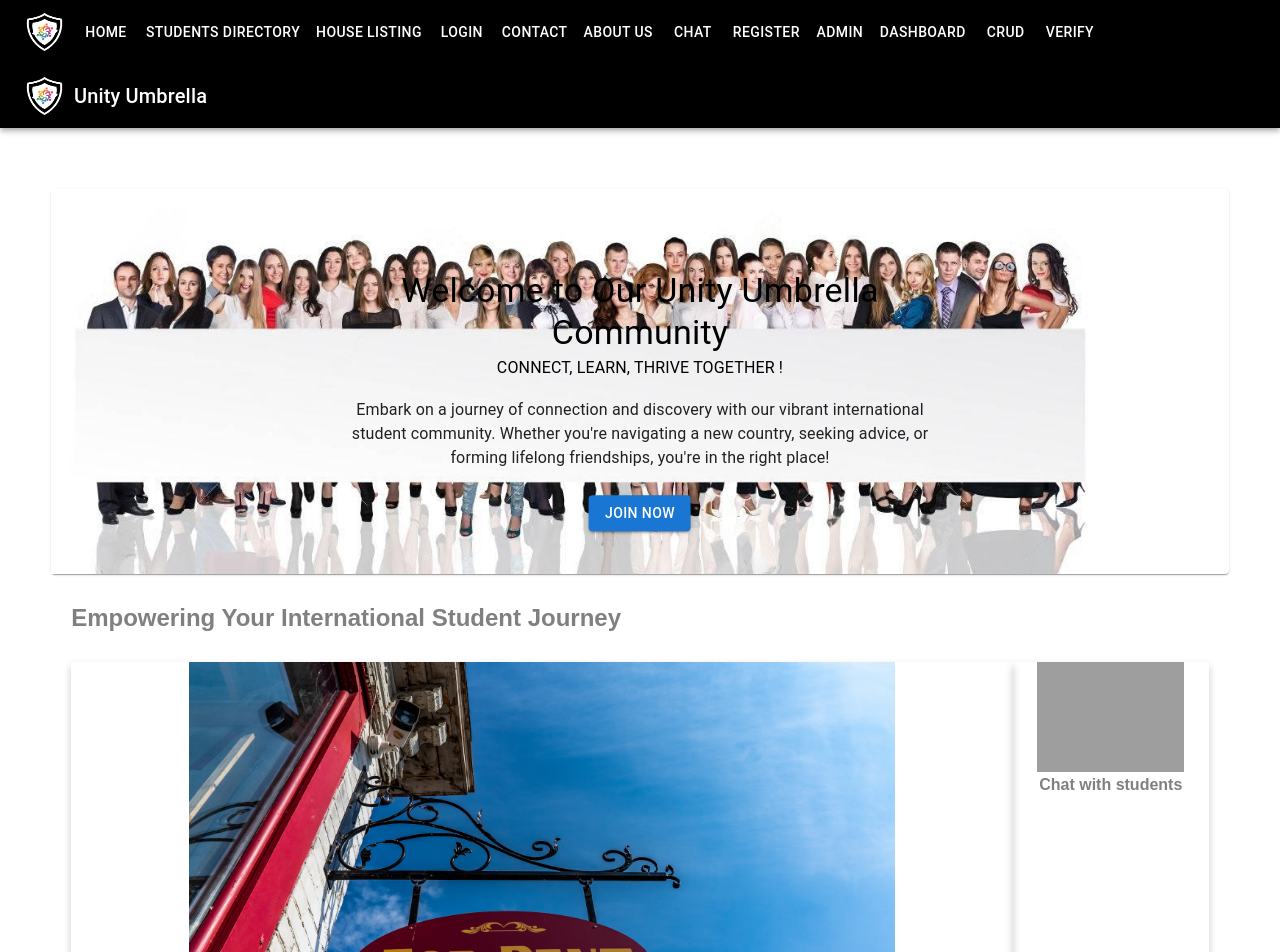
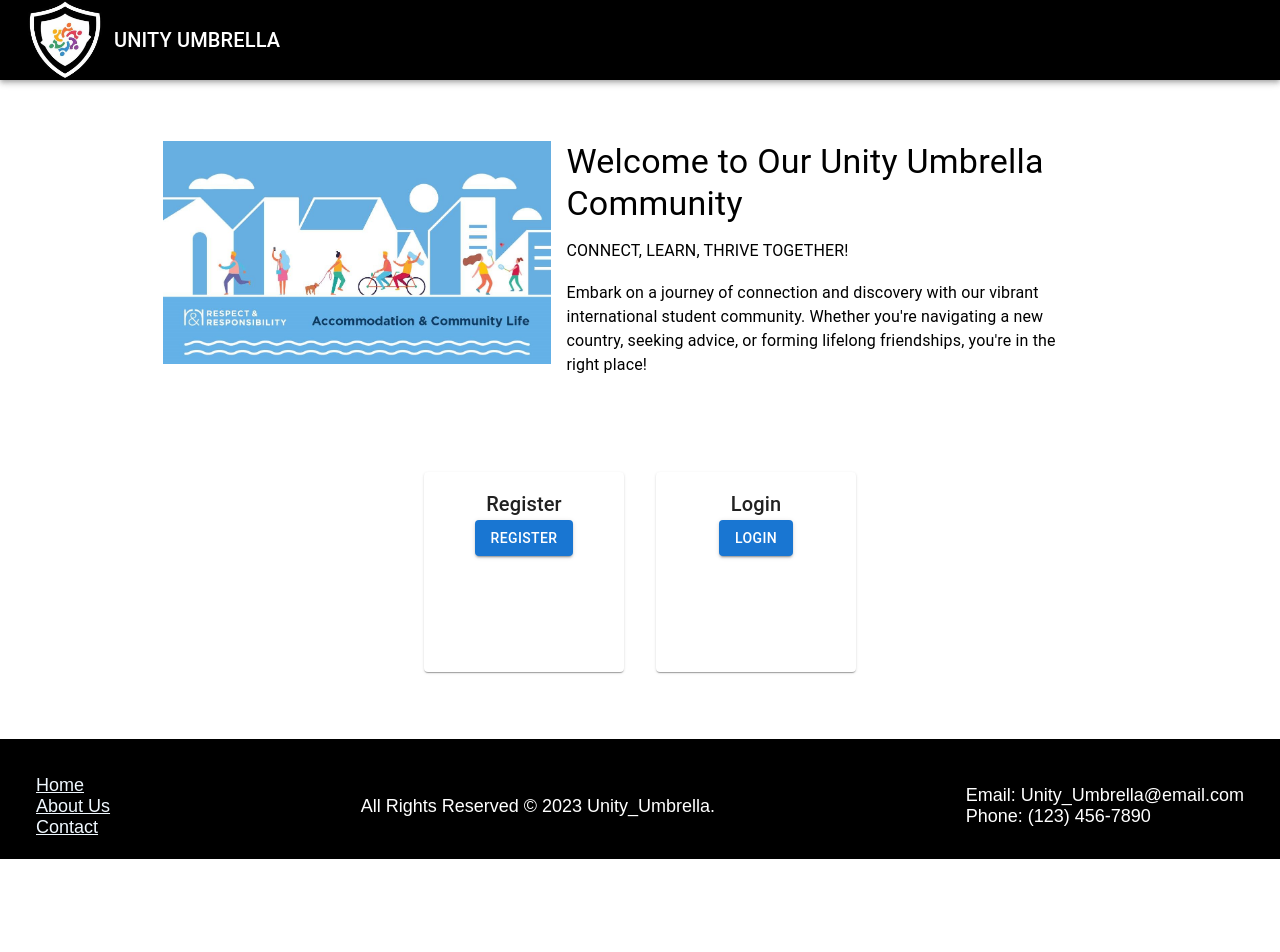
Before and after one commit to Unity-Umbrella/unity_umbrella, a React (Create React App) app: page / in a window 1280 px wide. Shown: the top 952 px of the page. After the commit the page ends 859 px from the top, so only its background shows below. Built offline with nearby package versions, Linux system fonts and the light colour scheme; grey boxes are pictures that could not be loaded.

Commit message:
feat:home ui

```diff
--- a/src/App.tsx
+++ b/src/App.tsx
@@ -23,7 +23,7 @@ function App() {
   return (
       <Router>
           <div className="App">
-              <Header />
+              {/* <Header /> */}
 
               <Routes>
                   <Route path="/" element={<Home/>}/>
--- a/src/components/Footer/Footer.tsx
+++ b/src/components/Footer/Footer.tsx
@@ -5,7 +5,7 @@ import {colors} from "../../styles/colors";
 
 const Footer: React.FC = () => {
     const footerStyle: React.CSSProperties = {
-        backgroundColor: '#333',
+        backgroundColor: colors.black,
         color: '#fff',
         padding: '16px',
         bottom: 0,
@@ -14,36 +14,31 @@ const Footer: React.FC = () => {
     };
 
     const sectionStyle: React.CSSProperties = {
-        fontSize: '14px',
-
+        fontSize: '18px',
+        margin:"20px"
     };
 
 
 
     return (
-        <footer style={footerStyle}>
+        <footer style={footerStyle} >
             <div style={{ display: 'flex', justifyContent: 'space-between', alignItems: 'center' }}>
                 <div style={sectionStyle}>
-                    <h3>Contact Us</h3>
-                    <p>Email: Unity_Umbrella@email.com</p>
-                    <p>Phone: (123) 456-7890</p>
-                </div>
-                <div style={sectionStyle}>
-                   <a href=""><h3>Follow Us</h3></a>
-                   <a href="www.Twitter.com"><p>Twitter</p></a>
-                  <a href="www.Facebook.com"><p>Facebook</p></a>
-                   <a href="www.Instragram.com"><p>Instagram</p></a>
-                </div>
-                <div style={sectionStyle}>
-                    <h3>Links</h3>
                    <a href="/"><p>Home</p></a>
                     <a href="about-us"><p>About Us</p></a>
                    <a href="contact-us"><p>Contact</p></a>
                 </div>
+                <div style={{ ...sectionStyle, marginTop: '20px' }}>
+                    <p>All Rights Reserved &copy; 2023 Unity_Umbrella.</p>
+                </div>
+                <div style={sectionStyle}>
+                    {/* <h3>Contact Us</h3> */}
+                    <p>Email: Unity_Umbrella@email.com</p>
+                    <p>Phone: (123) 456-7890</p>
+                </div>
+
             </div>
-            <div style={{ ...sectionStyle, marginTop: '20px' }}>
-                <p>&copy; 2023 Unity_Umbrella. All rights reserved.</p>
-            </div>
+
         </footer>
     );
 };
--- a/src/components/Header/Header.tsx
+++ b/src/components/Header/Header.tsx
@@ -39,7 +39,7 @@ const Header: React.FC = () => {
   return (
     <AppBar position="static" style={{ backgroundColor: colors.black }}>
         <Toolbar>
-        <img src="images/logoD.jpg" alt="Your Logo" style={{ marginRight: '10px', width: '5vh', height:'5vh'}} />
+        <img src="images/logoD.jpg" alt="Your Logo" style={{ marginRight: '10px', width: '10vh', height:'10vh'}} /><p>UNITY UMBRELLA</p>
 
         {isSmallScreen ? (
           <>
--- a/src/pages/Home/Home.tsx
+++ b/src/pages/Home/Home.tsx
@@ -1,5 +1,6 @@
 import React from 'react';
-import {Container, Typography, Button, Paper} from '@mui/material';
+import {Card, CardContent,Container, Typography, Button, Paper,Grid} from '@mui/material';
+
 import Footer from "../../components/Footer/Footer";
 import {styled} from '@mui/system';
 import AppBar from '@mui/material/AppBar';
@@ -17,14 +18,31 @@ const BannerPaper = styled(Paper)(({theme}) => ({
     marginTop: theme.spacing(2),
 }));
 
-const JoinButton = styled(Button)(({theme}) => ({
-    marginTop: theme.spacing(2),
-    backgroundColor: "#d9ed92",
-    color: "black",
-    fontWeight: "bold"
-}));
 
 
+const bannerStyle = {
+    background: 'linear-gradient(to right, #2196F3, #3F51B5)',
+    color: '#fff',
+    padding: '64px 0',
+    textAlign: 'center',
+  };
+
+  const bannerContentStyle = {
+    maxWidth: '800px',
+    margin: 'auto',
+  };
+
+  const imageStyle = {
+    maxWidth: '100%',
+    height: 'auto',
+    borderRadius: '8px', // Optional: Add rounded corners
+  };
+
+  const learnMoreButtonStyle = {
+    marginTop: '16px',
+    color: '#fff',
+    borderColor: '#fff',
+  };
 function Home() {
     const navigate = useNavigate();
     console.log(UserData.getUserId());
@@ -34,9 +52,9 @@ function Home() {
                 <AppBar position="static" style={{backgroundColor: colors.black}}>
                     <Toolbar>
                         <img src="images/logoD.jpg" alt="Your Logo"
-                             style={{marginRight: '10px', width: '5vh', height: '5vh'}}/>
+                             style={{marginRight: '10px', width: '10vh', height: '10vh'}}/>
                         <Typography variant="h6" component="div">
-                            Unity Umbrella
+                           UNITY UMBRELLA
                         </Typography>
                     </Toolbar>
                 </AppBar> : <Header/>}
@@ -44,15 +62,15 @@ function Home() {
 
             <section id='main'>
                 <div className="header">
-                    <Paper style={{position: 'relative',}}>
-                        {/* Image */}
+                    {/* <Paper style={{position: 'relative',}}>
+
                         <img
                             src="images/hbanner.jpeg" // Replace with the actual path to your image
                             alt="Banner Image"
                             style={{width: '90%', height: '13%', display: 'block'}}
                         />
 
-                        {/* Content */}
+
                         <div style={{
                             position: 'absolute',
                             top: '55%',
@@ -77,39 +95,39 @@ function Home() {
                                 Join Now
                             </Button>
                         </div>
-                    </Paper>
-                    {/* <Container maxWidth="lg"> */}
-                    {/* <Grid container spacing={2} alignItems="center">
-                        <img src='images/hbanner.jpeg' alt="Header Image" width="100%" /> */}
-                    {/* <Grid item xs={12} sm={6}>
-                                <img src='images/.jpeg' alt="Header Image" width="100%" />
-                            </Grid>
-                            <Grid item xs={12} sm={6}>
-                                <Typography variant="h3" component="h5">
-                                    We Connect Student to Student
-                                </Typography> */}
-                    {/* </Grid> */}
-                    {/* </Grid> */}
+                    </Paper> */}
 
-                    {/* </Container> */}
+       <Container>
+        <Grid container  alignItems="left" marginLeft={1} columnSpacing={10}>
+          <Grid item xs={6} md={4}>
+          <img
+                            src="images/banner.jpg" // Replace with the actual path to your image
+                            alt="Banner Image"
+                            style={{width: '120%', display: 'block'}}
+                        />
+          </Grid>
+          <Grid item xs={12} md={6}>
+            <Typography variant="h4" gutterBottom>
+              Welcome to Our Unity Umbrella Community
+            </Typography>
+            <Typography variant="subtitle1" paragraph>
+              CONNECT, LEARN, THRIVE TOGETHER!
+            </Typography>
+            <Typography variant="body1" paragraph>
+              Embark on a journey of connection and discovery with our vibrant international student community.
+              Whether you're navigating a new country, seeking advice, or forming lifelong friendships, you're in the right place!
+            </Typography>
+            <Button variant="outlined" style={learnMoreButtonStyle}>
+              Learn More
+            </Button>
+          </Grid>
+        </Grid>
+      </Container>
+
 
                 </div>
 
-                {/* <BannerPaper elevation={3}>
-                    <Typography variant="h4">Welcome to Our Unity Umbrella Community!</Typography>
-                    <Typography variant="subtitle1" style={{ marginBottom: '10px' }}>Connect, Learn, Thrive Together!</Typography>
-                    <Typography variant="body1" style={{ marginBottom: '25px' }} paragraph>
-                        Embark on a journey of connection and discovery with our vibrant international student community.
-                        Whether you're navigating a new country, seeking advice, or forming lifelong friendships, you're in the right place!
-                    </Typography>
-                    <JoinButton
-                        variant="contained"
-                        href="#join-link"
-                        endIcon={<ArrowForwardIcon />}>
-                        Join Now
-                    </JoinButton>
-                </BannerPaper> */}
-                <section id="feature">
+                {/* <section id="feature">
                     <h2> Empowering Your International Student Journey</h2>
                     <div className="maincard">
 
@@ -130,7 +148,31 @@ function Home() {
                         </div>
                     </div>
 
-                </section>
+                </section> */}
+                <Container>
+      <Grid container justifyContent="center">
+        <Grid item>
+          <Card style={{width: '200px',height: '200px',textAlign: 'center',margin: '16px',}}>
+            <CardContent>
+              <Typography variant="h6">Register</Typography>
+              <Button variant="contained" color="primary" onClick={() => navigate("/registration")}>
+                Register
+              </Button>
+            </CardContent>
+          </Card>
+        </Grid>
+        <Grid item>
+          <Card style={{width: '200px',height: '200px',textAlign: 'center',margin: '16px',}}>
+            <CardContent>
+              <Typography variant="h6">Login</Typography>
+              <Button variant="contained" color="primary" onClick={() => navigate("/login")}>
+                Login
+              </Button>
+            </CardContent>
+          </Card>
+        </Grid>
+      </Grid>
+    </Container>
 
             </section>
 
--- a/src/styles/colors.ts
+++ b/src/styles/colors.ts
@@ -2,6 +2,8 @@ export const colors = {
     primary: '#184e77',
     secondary: '#1e6091',
     tertiary: '#1a759f',
+    blue:'#168AAD',
+    green:"#4E621A",
     accent: '#168aad',
     button: '#D9ED92',
     shade2: '#52b69a',
```
Also changed, not shown: src/pages/Crud/AddUser.tsx (+88 -0 lines), src/pages/Login/Login.tsx (+11 -37 lines), public/images/banner.jpg (added).
